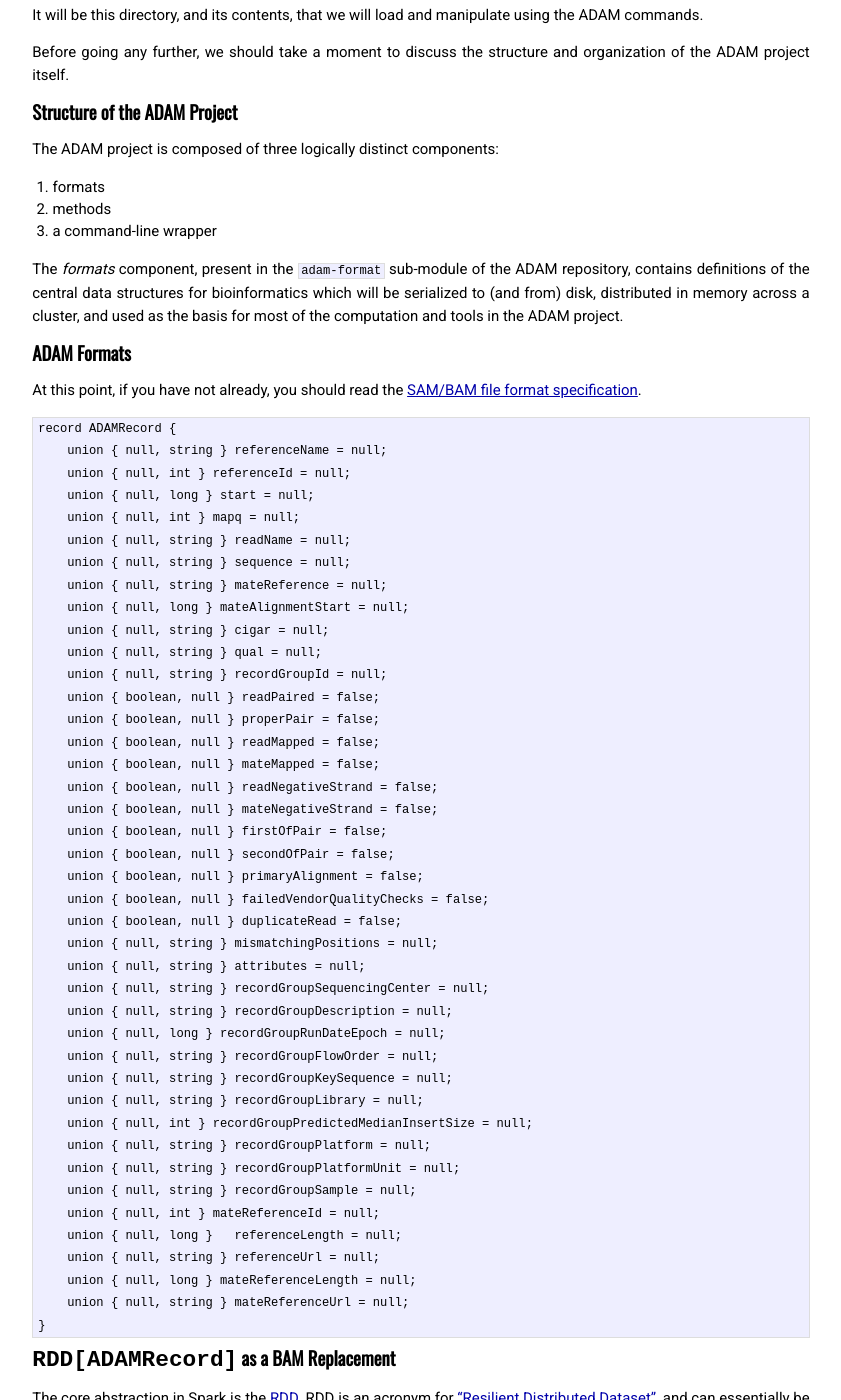
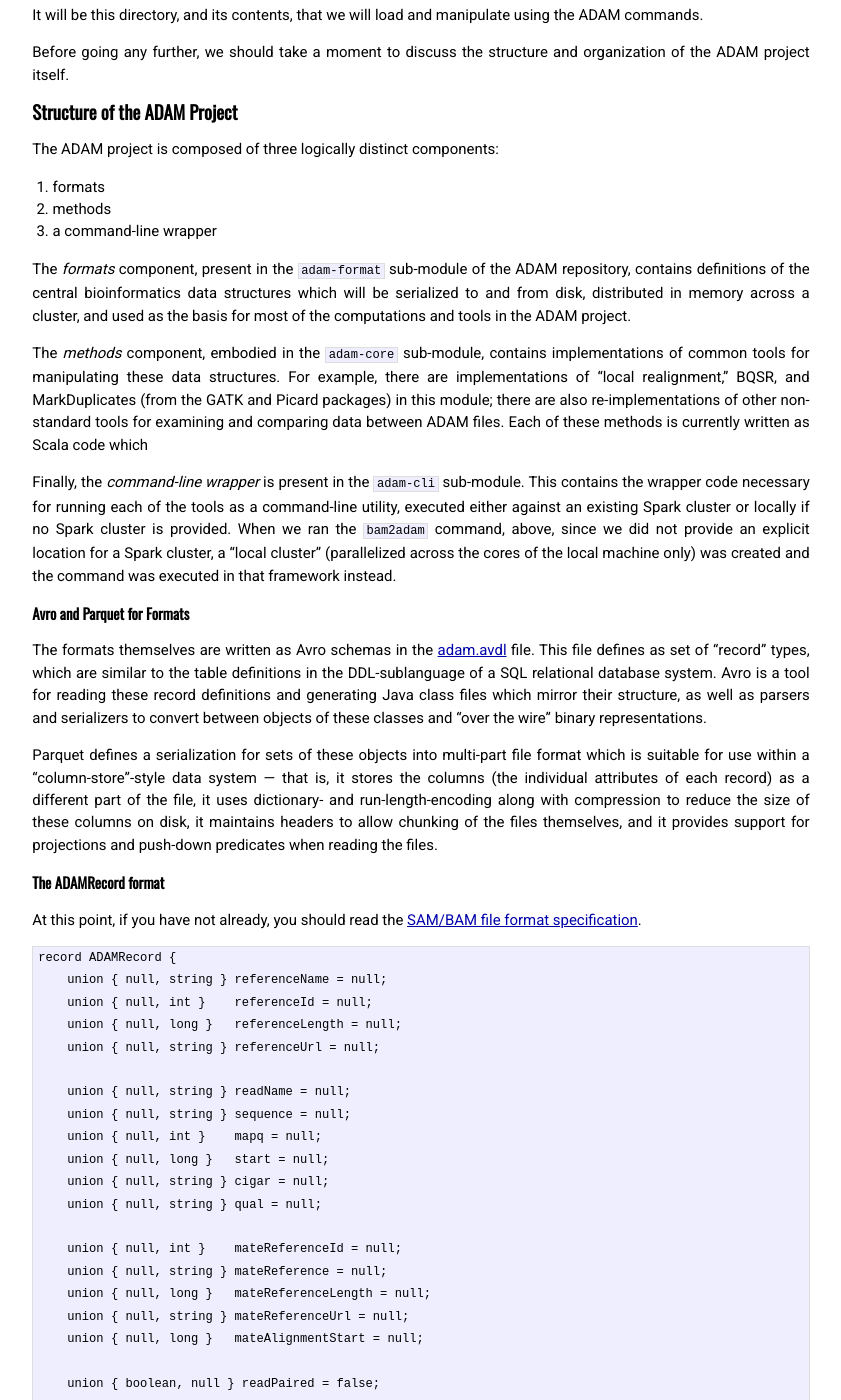
Before and after one commit to tdanford/tdanford.github.io, a Jekyll site: the page built from _posts/2012-12-27-using-adam.md, in a window 1280 px wide and 1400 px high, scrolled down 1622 px. Shown: the whole window, without its empty margins (219-1060 px from the left). Built offline with Jekyll 4.4.1, drawn with Linux system fonts in a browser that asks for light colours; Markdown is read by kramdown in place of the engine named in the settings; some of the changed text lies outside the part shown.

Commit message:
Updating the using-adam post.

````diff
--- a/_posts/2012-12-27-using-adam.md
+++ b/_posts/2012-12-27-using-adam.md
@@ -54,7 +54,7 @@
 
 Each of these entries, such as ``bam2adam`` and ``flagstat``, are ADAM utilities and tools that can be invoked.  The first that we'll use is the ``bam2adam`` command to convert a BAM file into an "ADAM record file" which provides a more efficient basis for many of the subsequent computations.
 
-To test out the execution of ADAM on a local machine, you'll first need a small BAM.  I typically choose one of the pre-aligned BAMs from the [1000genomes project on S3](http://aws.amazon.com/1000genomes/), but any reasonable BAM should work just fine -- for example, I use the ``s3cmd`` command-line tool to grab a simple pre-processed BAM with an exome sample in it from S3:
+To test out the execution of ADAM on a local machine, we'll also need a small BAM.  I typically choose one of the pre-aligned BAMs from the [1000genomes project on S3](http://aws.amazon.com/1000genomes/), but any reasonable BAM should work just fine -- for example, I use the ``s3cmd`` command-line tool to grab a simple pre-processed BAM with an exome sample in it from S3:
 
 ```bash
 s3cmd get \
@@ -89,26 +89,44 @@
 2. methods
 3. a command-line wrapper
 
-The _formats_ component, present in the ``adam-format`` sub-module of the ADAM repository, contains definitions of the central data structures for bioinformatics which will be serialized to (and from) disk, distributed in memory across a cluster, and used as the basis for most of the computation and tools in the ADAM project.
+The _formats_ component, present in the ``adam-format`` sub-module of the ADAM repository, contains definitions of the central bioinformatics data structures which will be serialized to and from disk, distributed in memory across a cluster, and used as the basis for most of the computations and tools in the ADAM project.
 
-ADAM Formats
-============
+The _methods_ component, embodied in the ``adam-core`` sub-module, contains implementations of common tools for manipulating these data structures. For example, there are implementations of "local realignment," BQSR, and MarkDuplicates (from the GATK and Picard packages) in this module; there are also re-implementations of other non-standard tools for examining and comparing data between ADAM files. Each of these methods is currently written as Scala code which
+
+Finally, the _command-line wrapper_ is present in the ``adam-cli`` sub-module.  This contains the wrapper code necessary for running each of the tools as a command-line utility, executed either against an existing Spark cluster or locally if no Spark cluster is provided.  When we ran the ``bam2adam`` command, above, since we did not provide an explicit location for a Spark cluster, a "local cluster" (parallelized across the cores of the local machine only) was created and the command was executed in that framework instead.
+
+Avro and Parquet for Formats
+----------------------------
+
+The formats themselves are written as Avro schemas in the [adam.avdl](https://github.com/bigdatagenomics/adam/blob/master/adam-format/src/main/resources/avro/adam.avdl) file.  This file defines as set of "record" types, which are similar to the table definitions in the DDL-sublanguage of a SQL relational database system.  Avro is a tool for reading these record definitions and generating Java class files which mirror their structure, as well as parsers and serializers to convert between objects of these classes and "over the wire" binary representations.
+
+Parquet defines a serialization for sets of these objects into multi-part file format which is suitable for use within a "column-store"-style data system &mdash; that is, it stores the columns (the individual attributes of each record) as a different part of the file, it uses dictionary- and run-length-encoding along with compression to reduce the size of these columns on disk, it maintains headers to allow chunking of the files themselves, and it provides support for projections and push-down predicates when reading the files.
+
+The ADAMRecord format
+---------------------
 
 At this point, if you have not already, you should read the [SAM/BAM file format specification](http://samtools.sourceforge.net/SAMv1.pdf).
 
 <pre>
 record ADAMRecord {
     union { null, string } referenceName = null;
-    union { null, int } referenceId = null;
-    union { null, long } start = null;
-    union { null, int } mapq = null;
+    union { null, int }    referenceId = null;
+    union { null, long }   referenceLength = null;
+    union { null, string } referenceUrl = null;
+
     union { null, string } readName = null;
     union { null, string } sequence = null;
-    union { null, string } mateReference = null;
-    union { null, long } mateAlignmentStart = null;
+    union { null, int }    mapq = null;
+    union { null, long }   start = null;
     union { null, string } cigar = null;
     union { null, string } qual = null;
-    union { null, string } recordGroupId = null;
+
+    union { null, int }    mateReferenceId = null;
+    union { null, string } mateReference = null;
+    union { null, long }   mateReferenceLength = null;
+    union { null, string } mateReferenceUrl = null;
+    union { null, long }   mateAlignmentStart = null;
+
     union { boolean, null } readPaired = false;
     union { boolean, null } properPair = false;
     union { boolean, null } readMapped = false;
@@ -120,25 +138,28 @@
     union { boolean, null } primaryAlignment = false;
     union { boolean, null } failedVendorQualityChecks = false;
     union { boolean, null } duplicateRead = false;
+
     union { null, string } mismatchingPositions = null;
     union { null, string } attributes = null;
+
+    union { null, string } recordGroupId = null;
     union { null, string } recordGroupSequencingCenter = null;
     union { null, string } recordGroupDescription = null;
-    union { null, long } recordGroupRunDateEpoch = null;
+    union { null, long }   recordGroupRunDateEpoch = null;
     union { null, string } recordGroupFlowOrder = null;
     union { null, string } recordGroupKeySequence = null;
     union { null, string } recordGroupLibrary = null;
-    union { null, int } recordGroupPredictedMedianInsertSize = null;
+    union { null, int }    recordGroupPredictedMedianInsertSize = null;
     union { null, string } recordGroupPlatform = null;
     union { null, string } recordGroupPlatformUnit = null;
     union { null, string } recordGroupSample = null;
-    union { null, int } mateReferenceId = null;
-    union { null, long }   referenceLength = null;
-    union { null, string } referenceUrl = null;
-    union { null, long } mateReferenceLength = null;
-    union { null, string } mateReferenceUrl = null;
 }
 </pre>
+
+Where'd The Header Go?
+----------------------
+
+You might be asking yourself at this point, "these are the records from a BAM, but where is the information normally stored in the BAM or SAM _header_?"
 
 
 <span style="font-size: 150%; font-family: monospace;">RDD[ADAMRecord]</span> as a BAM Replacement
````
